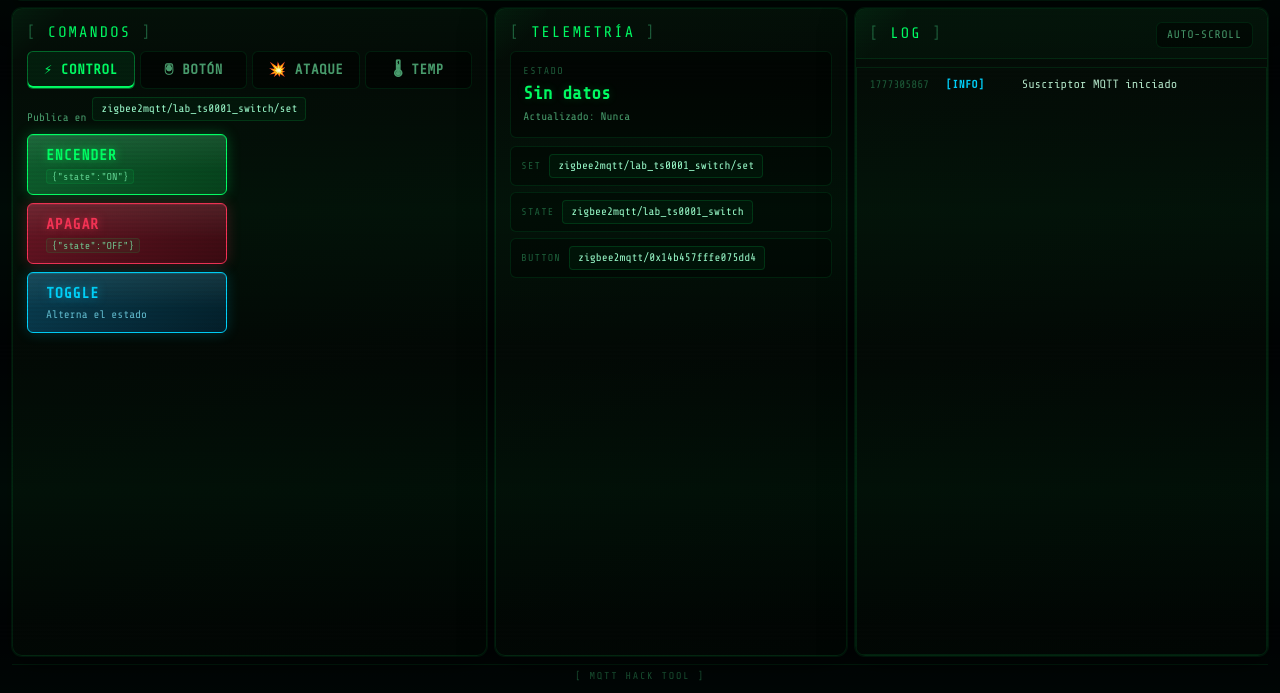
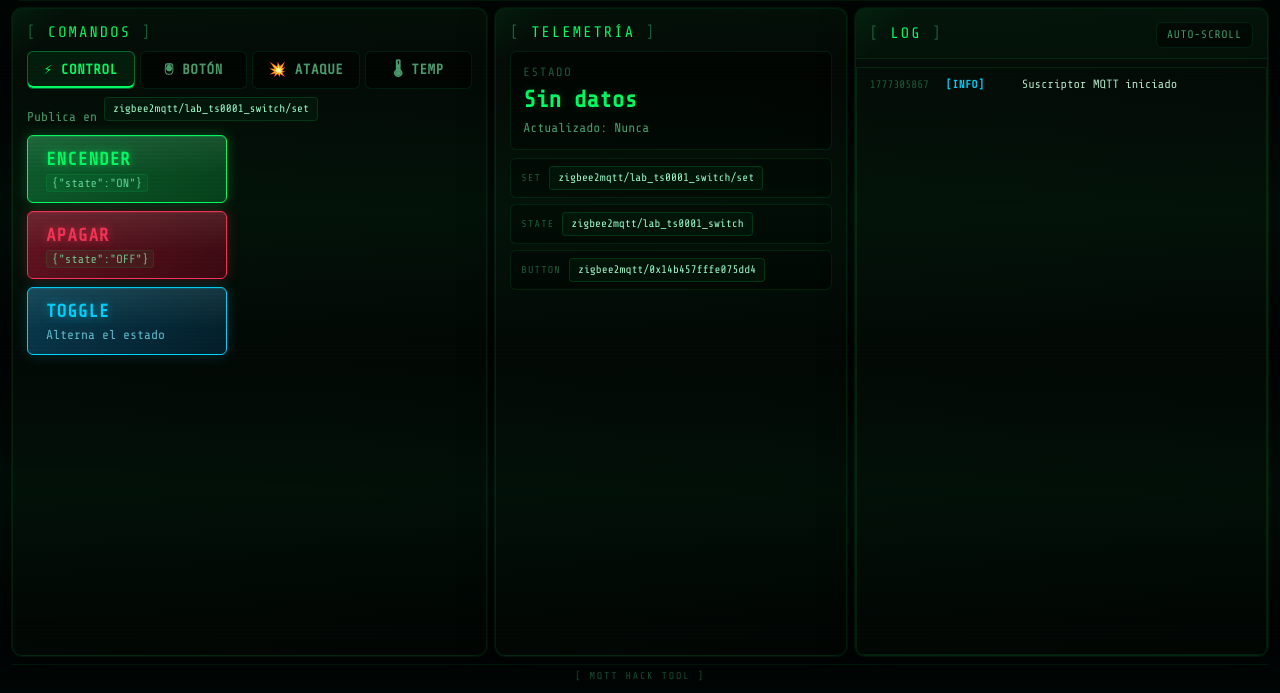
Before and after one commit to LuisAlbertoFP/zigbee2mqtt, a Flask app: page / in a window 1280 px wide. Shown: the part 107-800 px from the top of the page. Run offline with Flask 3, Linux system fonts and the light colour scheme.

Commit message:
pantalla grande

```diff
--- a/web/static/estilos.css
+++ b/web/static/estilos.css
@@ -278,7 +278,7 @@ body::after {
 .tab-panel.active { display: flex; }
 
 .panel-meta {
-  font-size: 11px; color: var(--muted);
+  font-size: .72rem; color: var(--muted);
   flex: 0 0 auto;
   white-space: nowrap; overflow: hidden; text-overflow: ellipsis;
 }
@@ -319,12 +319,12 @@ body::after {
 .btn:disabled { opacity: .4; cursor: not-allowed; filter: grayscale(.6); }
 
 .btn-title {
-  font-size: 15px; font-weight: 700;
+  font-size: 1rem; font-weight: 700;
   letter-spacing: .05em; text-transform: uppercase;
   position: relative; z-index: 1;
 }
 .btn-sub {
-  font-size: 11px;
+  font-size: .72rem;
   line-height: 1.3; position: relative; z-index: 1;
   opacity: .75;
 }
@@ -416,16 +416,16 @@ body::after {
   position: relative;
 }
 .state-label {
-  font-size: 10px; color: var(--dim);
+  font-size: .67rem; color: var(--dim);
   letter-spacing: .14em; margin-bottom: 4px;
 }
 .state-main {
-  font-size: 18px; font-weight: 700;
+  font-size: 1.3rem; font-weight: 700;
   color: var(--green);
   text-shadow: 0 0 10px rgba(0,255,100,.2);
   word-break: break-word; line-height: 1.25;
 }
-.state-sub { font-size: 11px; color: var(--muted); margin-top: 4px; }
+.state-sub { font-size: .72rem; color: var(--muted); margin-top: 4px; }
 
 .error-box {
   padding: 8px 12px;
```
